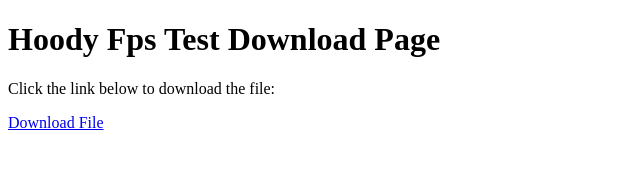
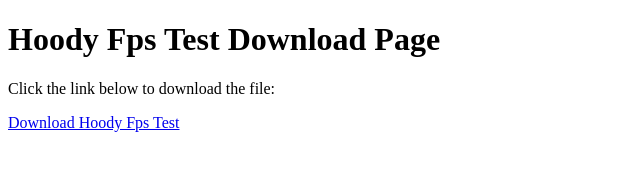
Before and after one commit to spangeman/spangeman.github.io, a plain HTML site: page FpsTestDownload.html in a window 1280 px wide. Shown: the full height of the page, 0-640 px from the left. Drawn offline with Linux system fonts and the light colour scheme.

Commit message:
asdasdasdasd

```diff
--- a/FpsTestDownload.html
+++ b/FpsTestDownload.html
@@ -12,7 +12,7 @@
     <p>Click the link below to download the file:</p>
 
     <!-- Download link -->
-    <a href="#" id="downloadLink">Download File</a>
+    <a href="#" id="downloadLink">Download Hoody Fps Test</a>
 
     <script>
         function download(filename) {
```
